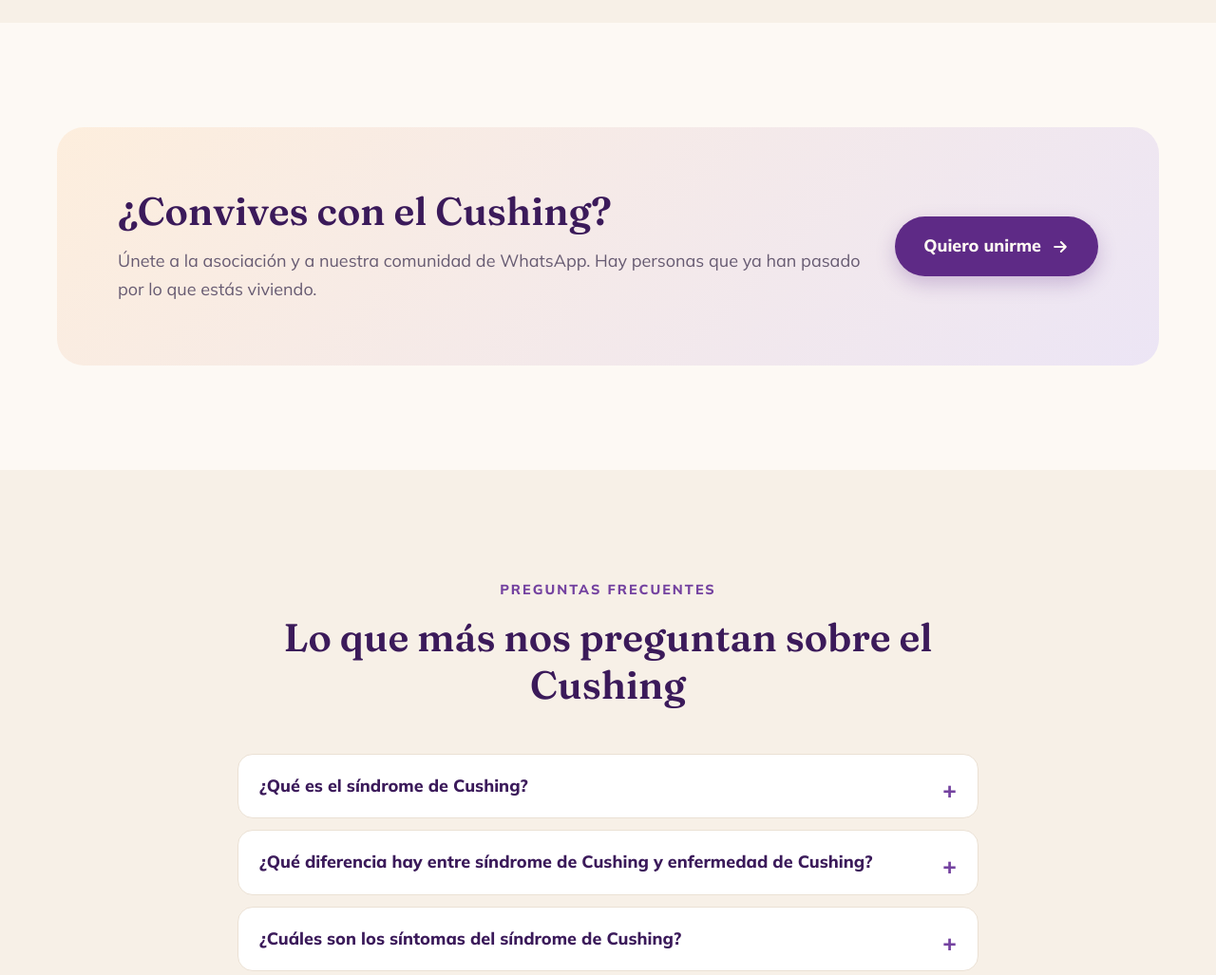
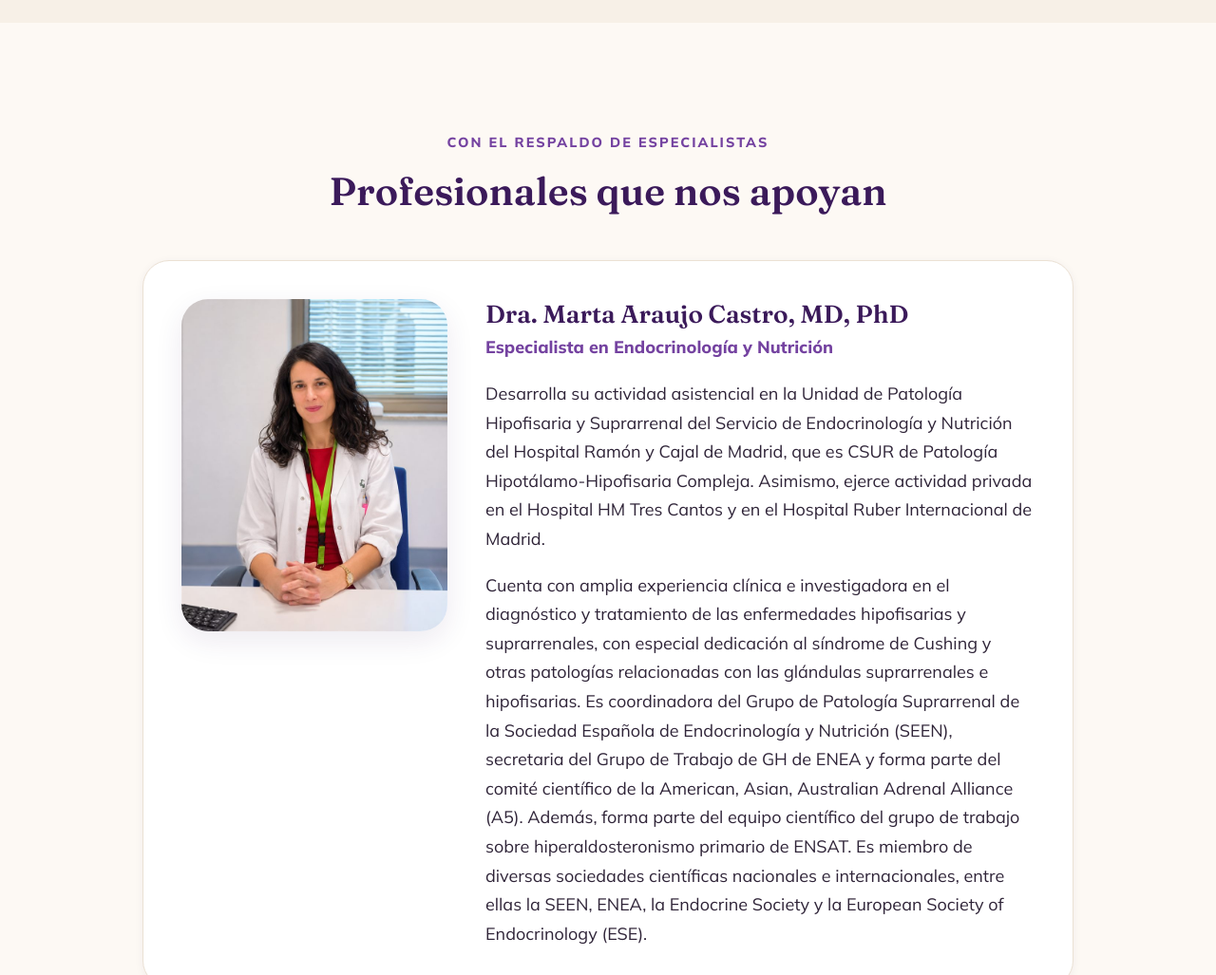
Before and after one commit to ippmccl/cushing, a plain HTML site: page index.html in a window 1280 px wide. Shown: the part 7680-8707 px from the top of the page at 95% size. Drawn offline with Linux system fonts and the light colour scheme.

Commit message:
Añade el apartado de profesionales que nos apoyan (Dra. Marta Araujo Castro)
Co-Authored-By: Claude Opus 5.5 <noreply@anthropic.com>

```diff
--- a/assets/css/style.css
+++ b/assets/css/style.css
@@ -673,3 +673,12 @@ fieldset.campo { border: 0; padding: 0; margin: 0 0 20px; }
 .faq summary::after { content: "+"; position: absolute; right: 0; top: -2px; font-size: 1.4rem; color: var(--morado-600); }
 .faq details[open] summary::after { content: "–"; }
 .faq details p { margin: 12px 0 0; color: var(--texto-suave); }
+
+/* ---------- Profesionales que nos apoyan ---------- */
+.profesional { display: grid; grid-template-columns: 280px 1fr; gap: 40px; align-items: start; background: var(--tarjeta); border: 1px solid var(--borde); border-radius: var(--r-l); padding: clamp(22px, 4vw, 40px); box-shadow: var(--sombra-s); max-width: 980px; margin: 0 auto; }
+.profesional-foto { border-radius: var(--r-l); overflow: hidden; aspect-ratio: 4 / 5; box-shadow: var(--sombra-m); }
+.profesional-foto img { width: 100%; height: 100%; object-fit: cover; }
+.profesional h3 { font-size: 1.45rem; margin-bottom: .2em; }
+.profesional-cargo { color: var(--morado-600); font-weight: 800; margin-bottom: 1em; }
+.profesional p:last-child { margin-bottom: 0; }
+@media (max-width: 760px) { .profesional { grid-template-columns: 1fr; gap: 24px; } .profesional-foto { max-width: 260px; margin: 0 auto; } .profesional h3, .profesional-cargo { text-align: center; } }
--- a/index.html
+++ b/index.html
@@ -22,7 +22,7 @@
 <link rel="preconnect" href="https://fonts.googleapis.com">
 <link rel="preconnect" href="https://fonts.gstatic.com" crossorigin>
 <link href="https://fonts.googleapis.com/css2?family=Fraunces:ital,opsz,wght@0,9..144,500;0,9..144,600;0,9..144,700;1,9..144,500&family=Mulish:wght@400;600;700;800&display=swap" rel="stylesheet">
-<link rel="stylesheet" href="assets/css/style.css?v=mwj9rdq5">
+<link rel="stylesheet" href="assets/css/style.css?v=mwjbwhl0">
 </head>
 <body>
 <a class="salto" href="#contenido">Saltar al contenido</a>
@@ -239,6 +239,25 @@
   </div>
 </section>
 
+<!-- ===== Profesionales que nos apoyan ===== -->
+<section class="seccion" id="profesionales">
+  <div class="contenedor">
+    <div class="cabeza-seccion centrada aparece">
+      <span class="etiqueta">Con el respaldo de especialistas</span>
+      <h2>Profesionales que nos apoyan</h2>
+    </div>
+    <article class="profesional aparece">
+      <div class="profesional-foto"><img src="assets/img/profesionales/marta-araujo-castro.jpg" alt="Dra. Marta Araujo Castro, especialista en Endocrinología y Nutrición" width="720" height="900" loading="lazy"></div>
+      <div>
+        <h3>Dra. Marta Araujo Castro, MD, PhD</h3>
+        <p class="profesional-cargo">Especialista en Endocrinología y Nutrición</p>
+        <p>Desarrolla su actividad asistencial en la Unidad de Patología Hipofisaria y Suprarrenal del Servicio de Endocrinología y Nutrición del Hospital Ramón y Cajal de Madrid, que es CSUR de Patología Hipotálamo-Hipofisaria Compleja. Asimismo, ejerce actividad privada en el Hospital HM Tres Cantos y en el Hospital Ruber Internacional de Madrid.</p>
+        <p>Cuenta con amplia experiencia clínica e investigadora en el diagnóstico y tratamiento de las enfermedades hipofisarias y suprarrenales, con especial dedicación al síndrome de Cushing y otras patologías relacionadas con las glándulas suprarrenales e hipofisarias. Es coordinadora del Grupo de Patología Suprarrenal de la Sociedad Española de Endocrinología y Nutrición (SEEN), secretaria del Grupo de Trabajo de GH de ENEA y forma parte del comité científico de la American, Asian, Australian Adrenal Alliance (A5). Además, forma parte del equipo científico del grupo de trabajo sobre hiperaldosteronismo primario de ENSAT. Es miembro de diversas sociedades científicas nacionales e internacionales, entre ellas la SEEN, ENEA, la Endocrine Society y la European Society of Endocrinology (ESE).</p>
+      </div>
+    </article>
+  </div>
+</section>
+
 <section class="seccion">
   <div class="contenedor">
     <div class="llamada aparece">
@@ -356,6 +375,6 @@
   </div>
 </footer>
 
-<script src="assets/js/main.js?v=mwj9rdq5"></script>
+<script src="assets/js/main.js?v=mwjbwhl0"></script>
 </body>
 </html>
```
Also changed, not shown: 404.html (+2 -2 lines), _plantilla/paginas/index.html (+19 -0 lines), apoyo.html (+2 -2 lines), aviso-legal.html (+2 -2 lines), contacto.html (+2 -2 lines), eventos.html (+2 -2 lines), guias.html (+2 -2 lines), politica-cookies.html (+2 -2 lines), politica-privacidad.html (+2 -2 lines), proceso.html (+2 -2 lines), assets/img/profesionales/marta-araujo-castro.jpg (added).
